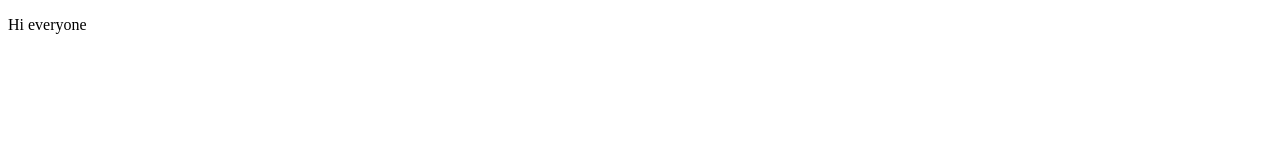
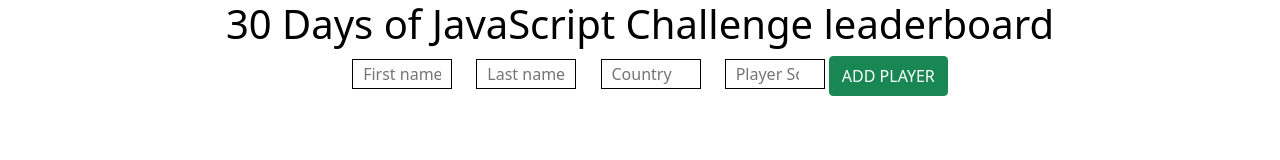
Before and after one commit to Shoye21/3Pillar-DIY, a plain HTML site: page Project- Leaderboard/index.html in a window 1280 px wide. Drawn offline with nearby package versions, Linux system fonts and the light colour scheme.

Commit message:
First Commit

```diff
--- a/Project- Leaderboard/index.html
+++ b/Project- Leaderboard/index.html
@@ -1,12 +1,94 @@
 <!DOCTYPE html>
 <html lang="en">
+
 <head>
     <meta charset="UTF-8">
     <meta http-equiv="X-UA-Compatible" content="IE=edge">
     <meta name="viewport" content="width=device-width, initial-scale=1.0">
-    <title>Leaderboard</title>
+    <title>Leaderboard Using JS</title>
+
+    <style>
+
+h1 {
+    text-align: center;
+    color: black;
+}
+
+.container {
+    display: flex;
+    flex-direction: row;
+    align-items: center;
+    justify-content: center;
+}
+
+.text-area {
+    width: 100px;
+    height: 30px;
+    padding: 5px 10px;
+    margin-left: 20px;
+}
+.btn1{
+    height:40px;
+
+}
+input{
+    border-color: aqua;
+    border:solid 1px;
+}
+input:focus {
+ outline: none;
+  box-shadow: inset 0 1px 1px palegoldenrod , 4px 4px 4px  rgb(220, 120, 26);
+  /* border-color: #719ECE; */
+}
+
+table{
+
+  border-collapse: separate;
+  border-spacing: 0 16px;
+}
+
+    </style>
+    <!-- CSS only -->
+<link href="https://cdn.jsdelivr.net/npm/bootstrap@5.1.3/dist/css/bootstrap.min.css" rel="stylesheet" integrity="sha384-1BmE4kWBq78iYhFldvKuhfTAU6auU8tT94WrHftjDbrCEXSU1oBoqyl2QvZ6jIW3" crossorigin="anonymous">
+
 </head>
-<body>
-    <p> Hi everyone </p>
+
+<body id="body1">
+    <h1> 30 Days of JavaScript Challenge leaderboard</h1>
+    <div class="container">
+        <form>
+            <input class="text-area" type="text" name="fname" placeholder="First name" required id="f-name">
+            <input class="text-area" type="text" name="lname" placeholder="Last name" required id="l-name">
+            <input class="text-area" type="text" name="country" placeholder="Country" required id="country">
+            <input class="text-area" type="number" name="score" placeholder="Player Score" required id="p-score">
+           <button class="btn btn-success btn1" onclick="">ADD PLAYER</button>
+
+        </form>
+
+    <!-- <h1 class="text-center">30 Days of JavaScript Challenge leaderboard</h1>
+    <div class="container ml-5 text-center">
+        <div class="row">
+            <div class="col-2">
+        <input type="text" placeholder="First Name" id="f-name" ></div>
+        <div class="col-2">
+        <input type="text" placeholder="Last Name"  id="l-name"></div>
+        <div class="col-2">
+        <input type="text" placeholder="Country" id="country"></div>
+        <div class="col-2">
+        <input type="number" placeholder="Player Score" ></div>
+        <div class="col-2">
+        <button class="btn btn-success" onclick="dabavo()">ADD PLAYER</button>
+    </div>
+        <span class="span" id="span1"></span>
+    </div>
+    <div class="row">
+        <table class="table table-danger table-borderless table-hover" id="tag1">
+
+        </table>
+    </div> -->
+        <script src="./javascript.js"></script>
+    </div>
+
 </body>
+
 </html>
```
